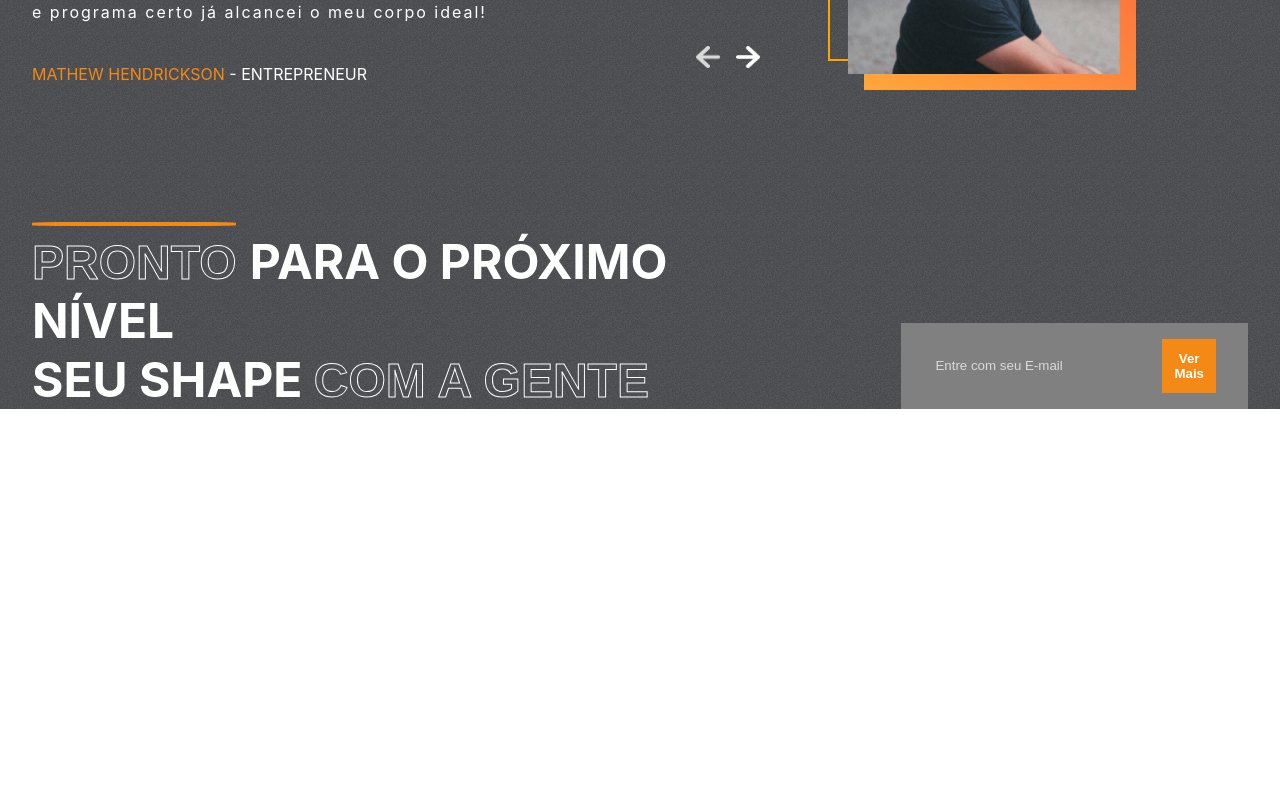
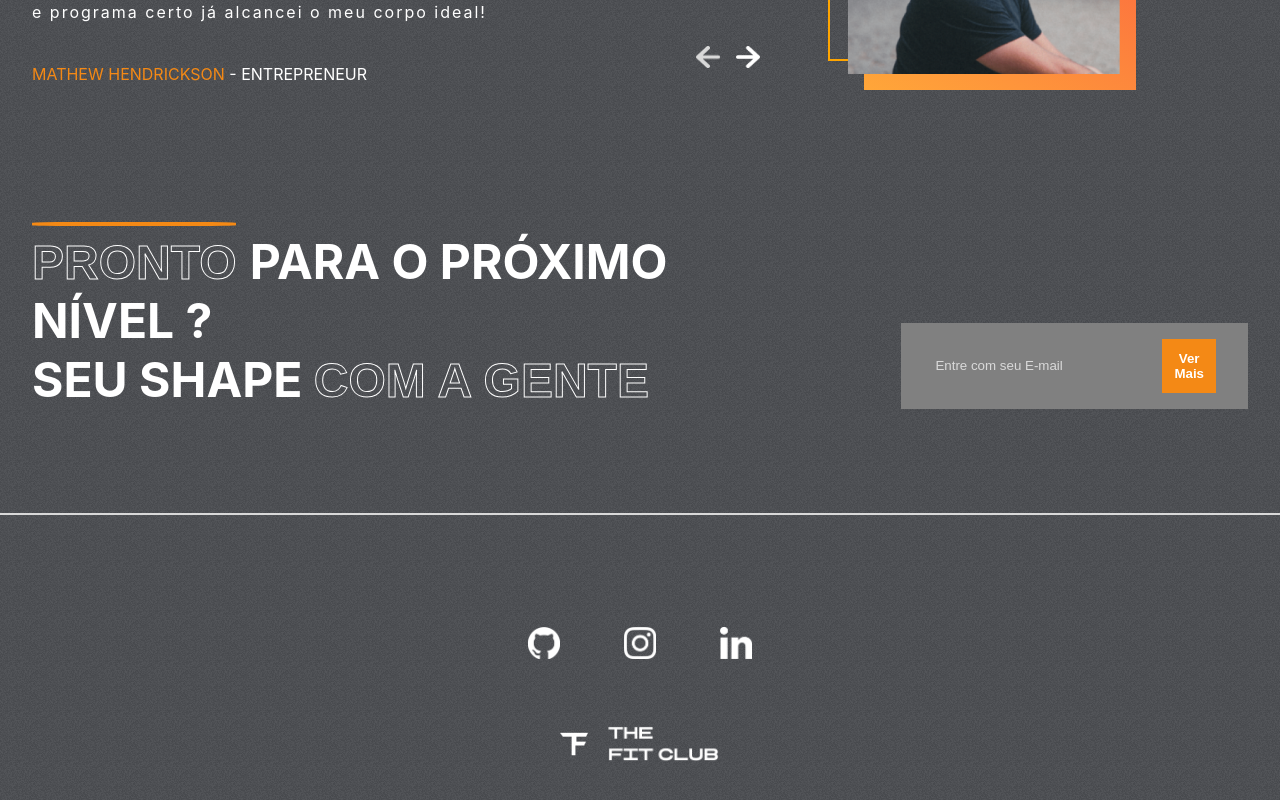
Before and after one commit to SuzukiJhor/Gym-website, a React (Vite) app: page / in a window 1280 px wide. Shown: the part 2874-3674 px from the top of the page. Before the commit the page ends 3283 px from the top, so only its background shows below. Built offline with nearby package versions, Linux system fonts and the light colour scheme.

Commit message:
feat: create footer component

```diff
--- a/src/App.tsx
+++ b/src/App.tsx
@@ -6,6 +6,8 @@ import Reasons from './components/Reasons/Reasons';
 import Plans from './components/Plans/Plans';
 import Testimonials from './components/Testimonials/Testimonials';
 import Join from './components/Join/Join';
+import Footer from './components/Footer/Footer';
+
 
 function App() {
 
@@ -18,6 +20,7 @@ function App() {
           <Plans/>
           <Testimonials/>
           <Join/>
+          <Footer/>
       </div>
     </>
   )
--- /dev/null
+++ b/src/components/Footer/Footer.css
@@ -0,0 +1,32 @@
+.footer-container {
+    position: relative;
+}
+
+.footer-container>hr {
+    border: 1px solid var(--lightgray);
+}
+
+.footer {
+    padding: 1rem 2rem;
+    display: flex;
+    flex-direction: column;
+    gap: 4rem;
+    align-items: center;
+    justify-content: center;
+    height: 20rem;
+}
+
+.social-links {
+    display: flex;
+    gap: 4rem;
+}
+
+.social-links>img {
+    width: 2rem;
+    height: 2rem;
+    cursor: pointer;
+}
+
+.logo-f>img {
+    width: 10rem;
+}
--- /dev/null
+++ b/src/components/Footer/Footer.tsx
@@ -0,0 +1,27 @@
+import React from 'react'
+import './Footer.css'
+import GitHub from '../../assets/github.png'
+import Instagram from '../../assets/instagram.png'
+import Linkedin from '../../assets/linkedin.png'
+import Logo from '../../assets/logo.png'
+
+const Footer = () => {
+  return (
+    <div className="footer-container">
+        <hr/>
+        <div className="footer">
+            <div className="social-links">
+                <img src={GitHub} alt="" />
+                <img src={Instagram} alt="" />
+                <img src={Linkedin} alt="" />
+            </div>
+
+            <div className="logo-f">
+                <img src={Logo} alt="" />
+            </div>
+        </div>
+    </div>
+  )
+}
+
+export default Footer
--- a/src/components/Join/Join.tsx
+++ b/src/components/Join/Join.tsx
@@ -8,7 +8,7 @@ const Join = () => {
             <hr/>
             <div>
                 <span className="stroke-text">Pronto </span>
-                <span>Para o PRÓXIMO Nível</span>
+                <span>Para o PRÓXIMO Nível ?</span>
             </div>
 
             <div>
```
